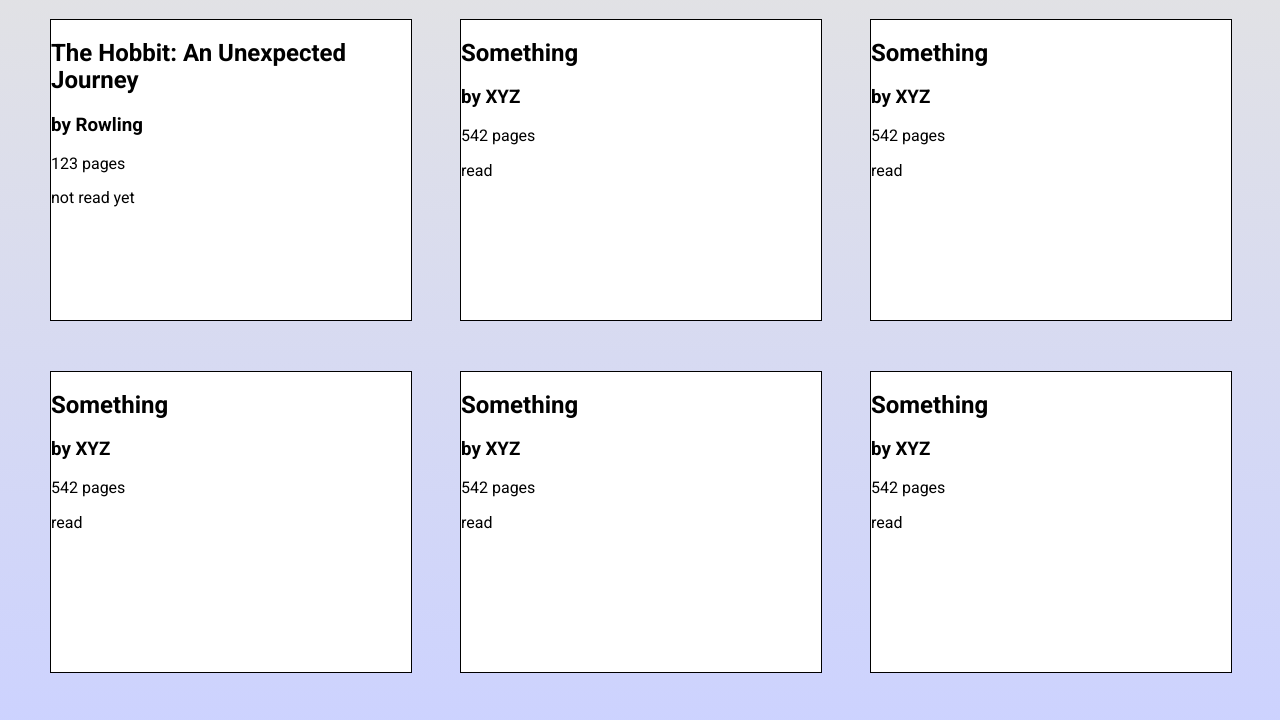
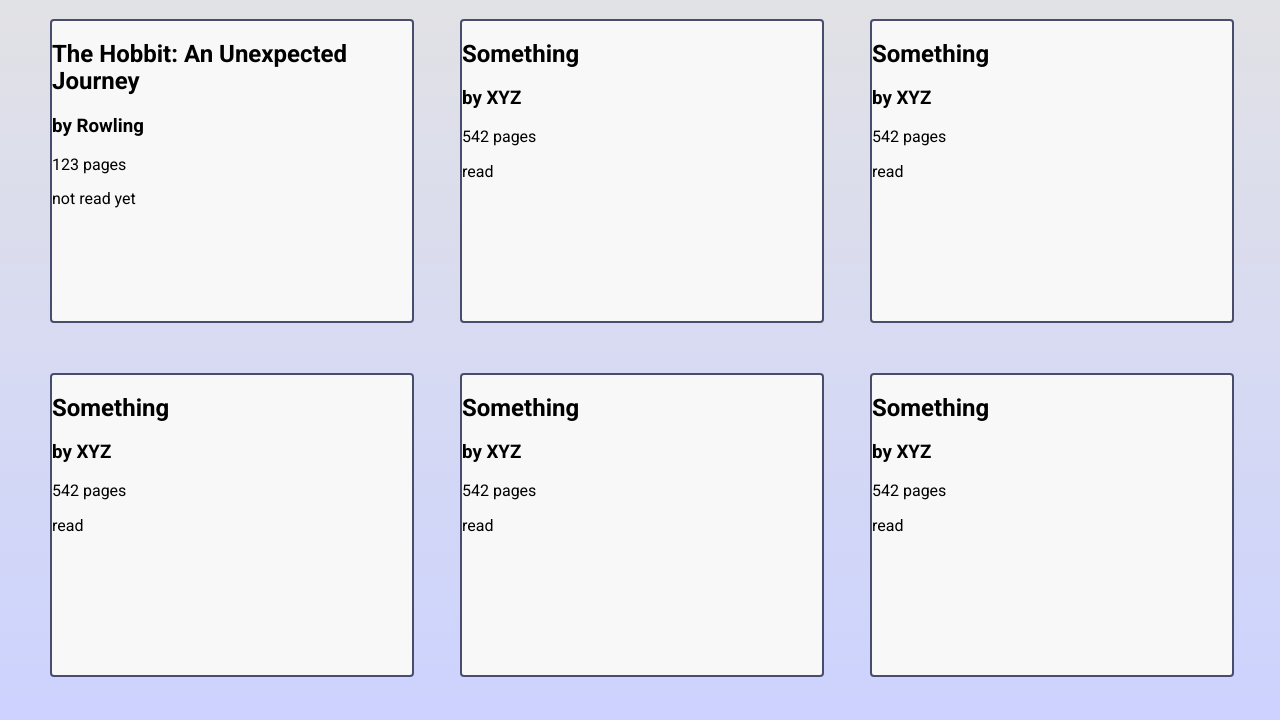
Before and after one commit to Marutovsky/library, a plain HTML site: page index.html in a window 1280 px wide. Shown: the part 61-781 px from the top of the page. Drawn offline with Linux system fonts and the light colour scheme; a web font is replaced by a local one.

Commit message:
Change border and background color of cards

```diff
--- a/css/style.css
+++ b/css/style.css
@@ -25,7 +25,8 @@ h1 {
 
 .card {
   width: 100%;
-  height:300px;
-  border: 1px solid black;
-  background-color: white;
+  height: 300px;
+  border: 2px solid #484d6d;
+  border-radius: 4px;
+  background-color: #f8f8f8;
 }
```
